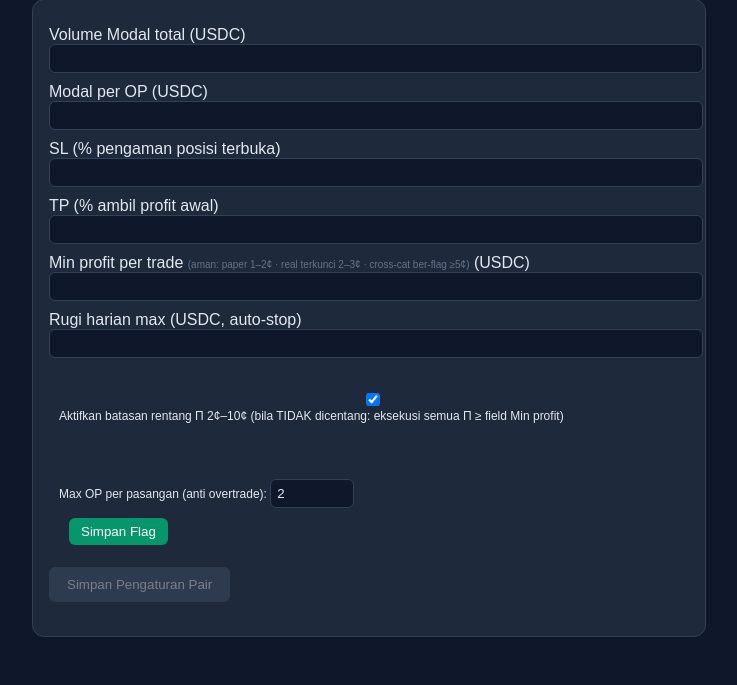
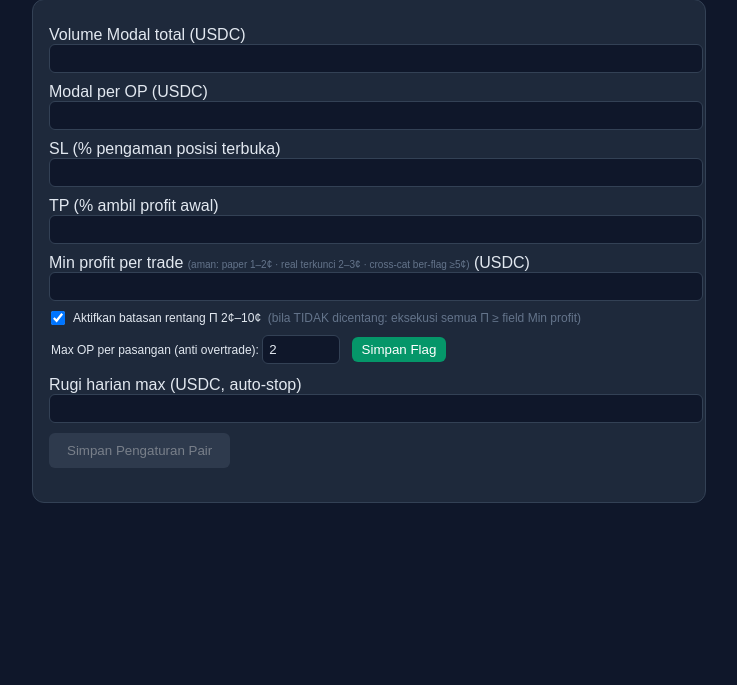
Before and after one commit to connectcomputers/arb-bot, a FastAPI app: template app/web/templates/limits.html in a window 1280 px wide. Shown: the part 267-952 px from the top of the page, without its empty margins (168-905 px from the left). After the commit the page ends 770 px from the top, so only its background shows below. Run offline with FastAPI, Linux system fonts and the light colour scheme; the template is opened without the code that fills it, so the values that code supplies are empty.

Commit message:
feat: yes_list/mk_titles per event (prasyarat negrisk) + gate kesegaran configurable + UI checkbox rapi di bawah Min profit

```diff
--- a/app/engine.py
+++ b/app/engine.py
@@ -522,6 +522,10 @@ def _loop():
                     _log_loop(f"skip overtrade: {_pkey} sudah {_PAIR_COUNT[_pkey]} OP hari-proses ini")
                     continue
                 _PAIR_COUNT[_pkey] = _PAIR_COUNT.get(_pkey, 0) + 1
+                # HH: tolak eksekusi bila snapshot quote terlalu tua (config quote_max_age_sec, 0=mati)
+                _maxage = float(lim.get("quote_max_age_sec", 20))
+                if _maxage > 0 and time.time() - float((st.get("info") or {}).get("epoch", 0) or 0) > _maxage:
+                    continue
                 # DD: tolak eksekusi bila quote basi (scan > 20 detik lalu)
                 if time.time() - float((st.get("info") or {}).get("epoch", 0) or 0) > 20:
                     continue
--- a/app/web/templates/limits.html
+++ b/app/web/templates/limits.html
@@ -32,13 +32,17 @@ button:disabled{opacity:.4;cursor:not-allowed}
 <label>Modal per OP (USDC)<input id="modal_per_op" type="number" value="{{ limits.get('modal_per_op','') }}"></label>
 <label>SL (% pengaman posisi terbuka)<input id="sl" type="number" step="0.1" value="{{ limits.get('sl','') }}"></label>
 <label>TP (% ambil profit awal)<input id="tp" type="number" step="0.1" value="{{ limits.get('tp','') }}"></label>
-<label>Min profit per trade <span style="color:#64748b;font-size:10px">(aman: paper 1–2¢ · real terkunci 2–3¢ · cross-cat ber-flag ≥5¢)</span> (USDC)<input id="min_profit" type="number" step="0.01" value="{{ limits.get('min_profit','') }}"></label>
-<label>Rugi harian max (USDC, auto-stop)<input id="rugi_harian" type="number" value="{{ limits.get('rugi_harian','') }}"></label>
-<div style="margin:12px 0;padding:10px;background:#1e293b;border-radius:6px">
-  <label style="font-size:12px"><input type="checkbox" id="flagBand"> Aktifkan batasan rentang Π 2¢–10¢ (bila TIDAK dicentang: eksekusi semua Π ≥ field Min profit)</label><br><br>
-  <label style="font-size:12px">Max OP per pasangan (anti overtrade): <input type="number" id="flagMaxOp" min="1" max="10" style="width:70px"></label>
-  <button id="flagSave" type="button" style="margin-left:10px;padding:6px 12px">Simpan Flag</button>
-  <span id="flagMsg" style="font-size:11px;color:#64748b"></span>
+<label>Min profit per trade <span style="color:#64748b;font-size:10px">(aman: paper 1–2¢ · real terkunci 2–3¢ · cross-cat ber-flag ≥5¢)</span> (USDC)<input id="min_profit" type="number" step="0.01" value="{{ limits.get('min_profit','') }}">
+<div style="margin:6px 0 10px 2px">
+  <label style="font-size:12px;display:flex;align-items:center;gap:8px;cursor:pointer">
+    <input type="checkbox" id="flagBand" style="margin:0;width:14px;height:14px">
+    <span>Aktifkan batasan rentang Π 2¢–10¢ &nbsp;<span style="color:#64748b">(bila TIDAK dicentang: eksekusi semua Π ≥ field Min profit)</span></span>
+  </label>
+</div>
+<div style="margin:0 0 12px 2px;font-size:12px">
+  Max OP per pasangan (anti overtrade): <input type="number" id="flagMaxOp" min="1" max="10" style="width:64px">
+  <button id="flagSave" type="button" style="margin-left:8px;padding:5px 10px">Simpan Flag</button>
+  <span id="flagMsg" style="color:#64748b;font-size:11px"></span>
 </div>
 <script>
 fetch('/api/limits/flag').then(r=>r.json()).then(d=>{
@@ -52,6 +56,9 @@ document.getElementById('flagSave').addEventListener('click', ()=>{
   }).then(r=>r.json()).then(d=>{ document.getElementById('flagMsg').textContent = d.ok ? '✅ tersimpan' : '❌ '+d.message; });
 });
 </script>
+</label>
+<label>Rugi harian max (USDC, auto-stop)<input id="rugi_harian" type="number" value="{{ limits.get('rugi_harian','') }}"></label>
+
 <button id="save" disabled onclick="simpan()">Simpan Pengaturan Pair</button>
 <span id="notif" style="display:none;color:#86efac;margin-left:10px">
   ✅ Berhasil disimpan ke <code>data/trading_config.json</code></span>
```
